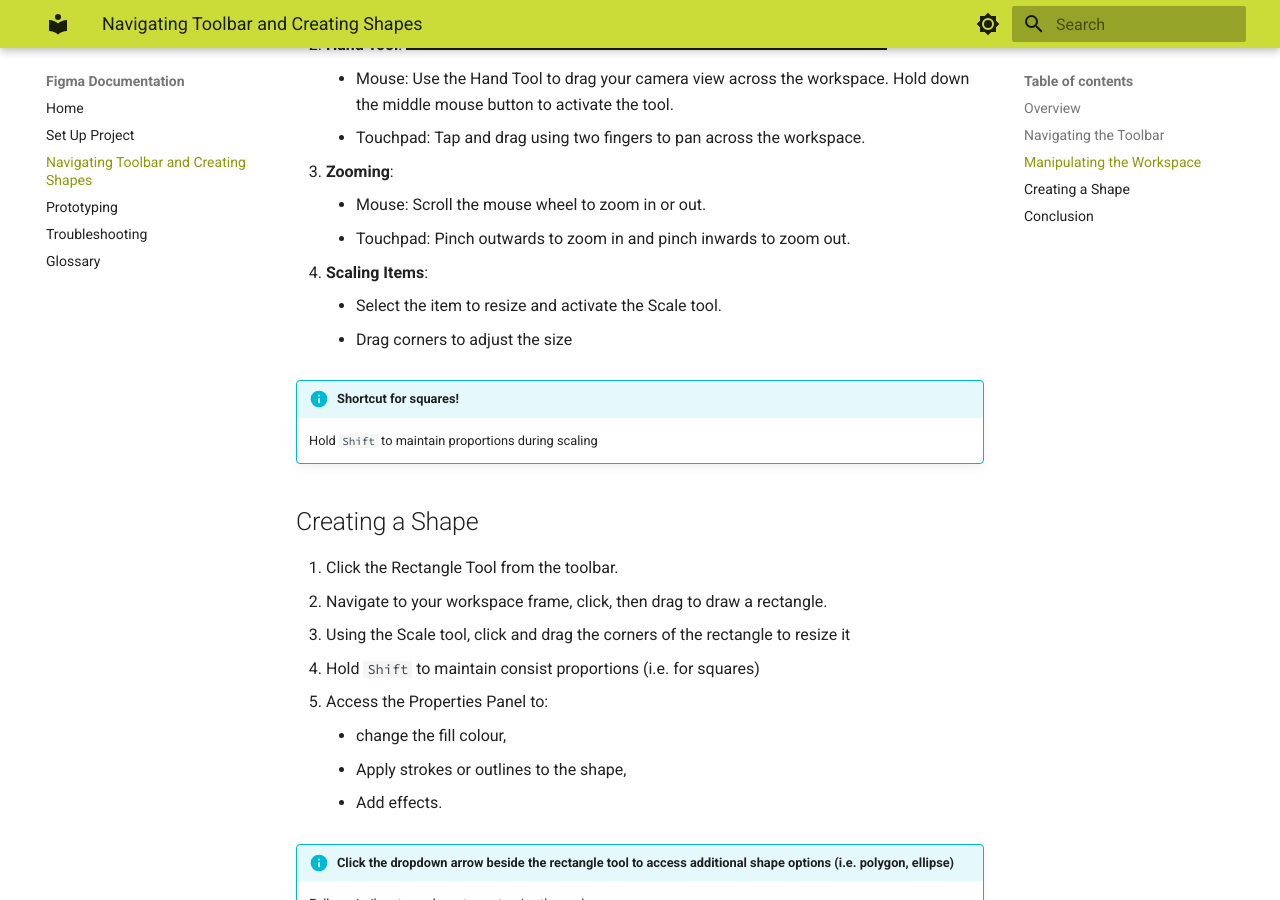
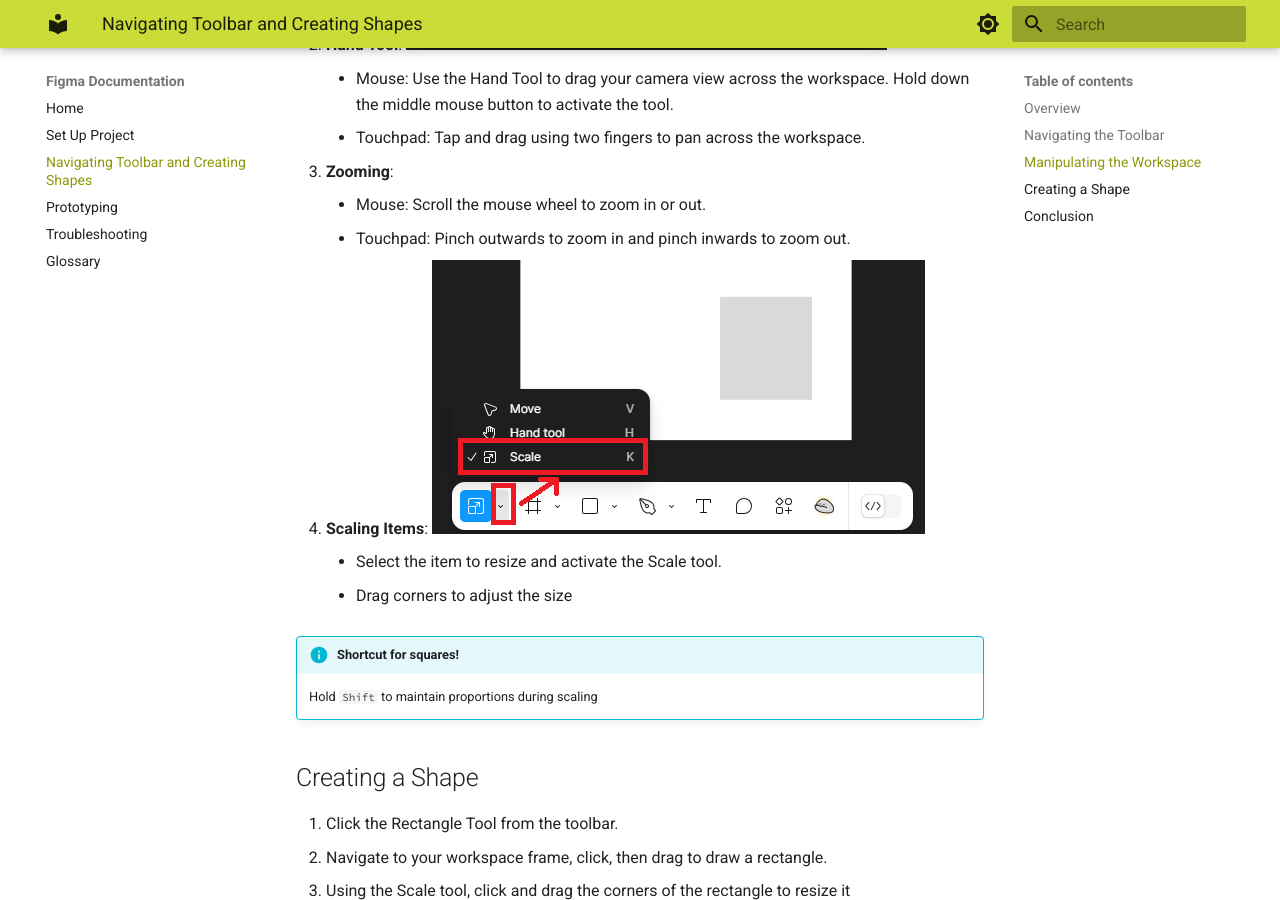
Before and after one commit to ThincutBacon/COMP-2216-Documentation, an MkDocs documentation site: the page built from docs/section2.md, in a window 1280 px wide and 900 px high, scrolled down 2976 px. Built offline with MkDocs 1.6.1 and Material for MkDocs 9.7.7, drawn with Linux system fonts in a browser that asks for light colours.

Commit message:
Add scale tool image

```diff
--- a/docs/section2.md
+++ b/docs/section2.md
@@ -30,7 +30,7 @@
     ![Drag item to move](./images/dragmove.png)
 
 2. **Hand Tool**:
-![Hand tool](./images/handtool.png)
+    ![Hand tool](./images/handtool.png)
     - Mouse: Use the Hand Tool to drag your camera view across the workspace. Hold down the middle mouse button to activate the tool.
     - Touchpad: Tap and drag using two fingers to pan across the workspace.
 
@@ -39,6 +39,7 @@
     - Touchpad: Pinch outwards to zoom in and pinch inwards to zoom out.
 
 4. **Scaling Items**:
+    ![Scale tool](./images/scaletool.png)
     - Select the item to resize and activate the Scale tool.
     - Drag corners to adjust the size
 
```
Also changed, not shown: docs/images/scaletool.png (added).
